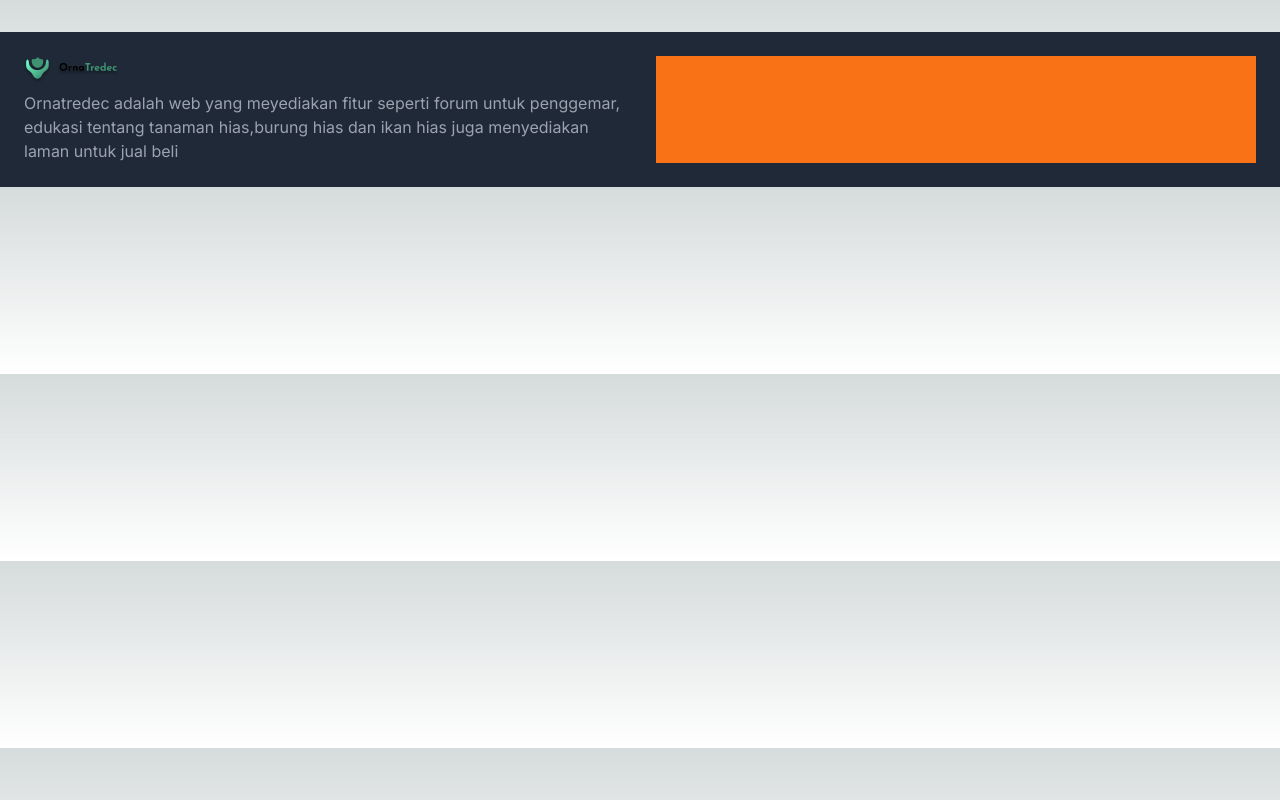
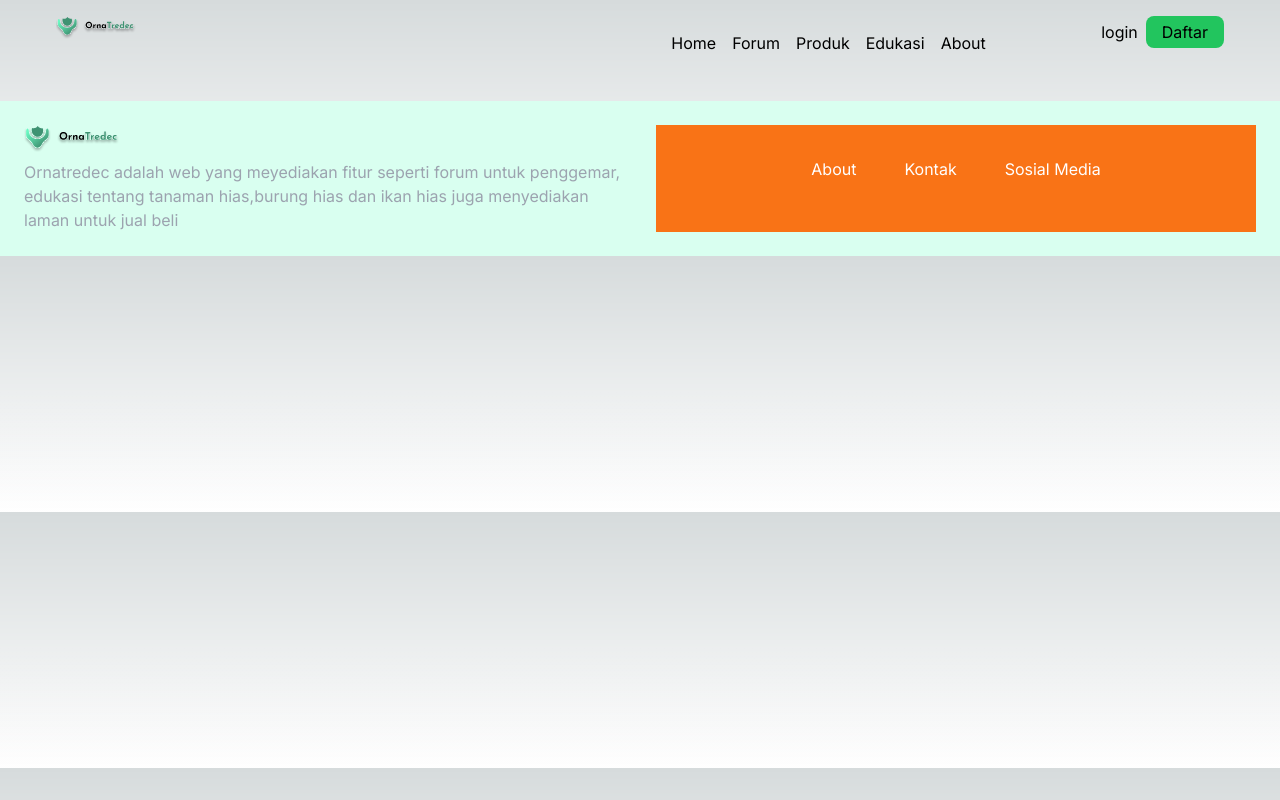
Before and after one commit to auliarahman789/ornatredec, a Next.js app: page / in a window 1280 px wide. Built offline with nearby package versions, Linux system fonts and the light colour scheme.

Commit message:
membuat navbar dan flie homepage

```diff
--- a/src/app/components/footer.tsx
+++ b/src/app/components/homepage/footer.tsx
@@ -4,7 +4,7 @@ import Image from "next/image";
 function Footer() {
   return (
     <div>
-      <footer className="bg-gray-800 text-white py-6 mt-8">
+      <footer className="bg-[#D9FFF0] text-white py-6 mt-8">
         <div className="container mx-auto px-6">
           <div className="grid grid-cols-1 md:grid-cols-2 gap-8">
             <div className="flex flex-col items-center md:items-start">
@@ -14,7 +14,6 @@ function Footer() {
                   alt="Logo"
                   width={1200}
                   height={500}
-                  className=""
                 />
               </div>
               <span className="text-gray-400">
@@ -23,7 +22,11 @@ function Footer() {
                 hias juga menyediakan laman untuk jual beli
               </span>
             </div>
-            <div className="bg-orange-500"></div>
+            <div className="bg-orange-500 space-x-12 pt-8 flex justify-center">
+              <span>About</span>
+              <span>Kontak</span>
+              <span>Sosial Media</span>
+            </div>
           </div>
         </div>
       </footer>
--- /dev/null
+++ b/src/app/components/homepage/navbar.tsx
@@ -0,0 +1,35 @@
+import React from "react";
+import Image from "next/image";
+
+function Navbar() {
+  return (
+    <div>
+      <nav className="flex justify-between px-14 flex-row pt-4">
+        <div>
+          <Image
+            src="/logo ornatredec.svg"
+            width="500"
+            height="500"
+            alt="logo"
+          />
+          <span className="text-black text-center ml-4"></span>
+        </div>
+        <div className="flex items-center text-center space-x-4">
+          <button>Home</button>
+          <button>Forum</button>
+          <button>Produk</button>
+          <button>Edukasi</button>
+          <button>About</button>
+        </div>
+        <div>
+          <button>login</button>
+          <button className="bg-green-500 rounded-lg py-1 px-4 ml-2">
+            Daftar
+          </button>
+        </div>
+      </nav>
+    </div>
+  );
+}
+
+export default Navbar;
--- a/src/app/page.tsx
+++ b/src/app/page.tsx
@@ -1,9 +1,11 @@
 import React from "react";
-import Footer from "./components/footer";
+import Footer from "./components/homepage/footer";
+import Navbar from "./components/homepage/navbar";
 
 function page() {
   return (
     <div>
+      <Navbar />
       <Footer />
     </div>
   );
```
Also changed, not shown: src/app/components/homepage/edukasi.tsx (added), src/app/components/homepage/forum.tsx (added), src/app/components/homepage/home.tsx (added), src/app/components/homepage/produk.tsx (added).
